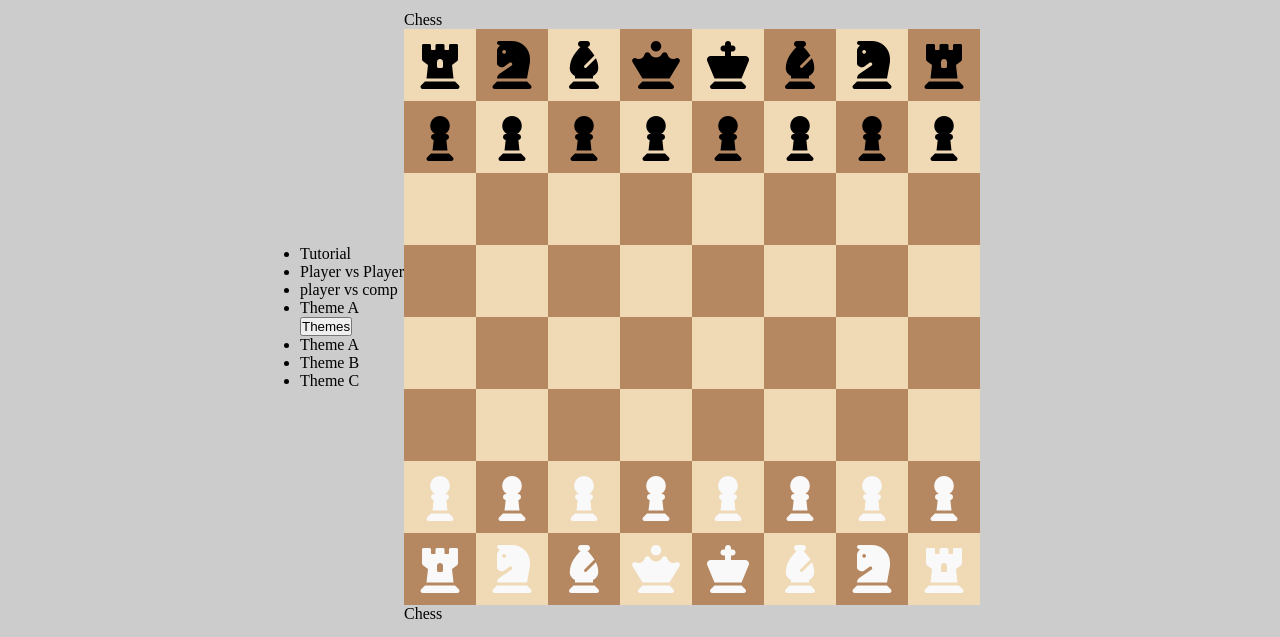
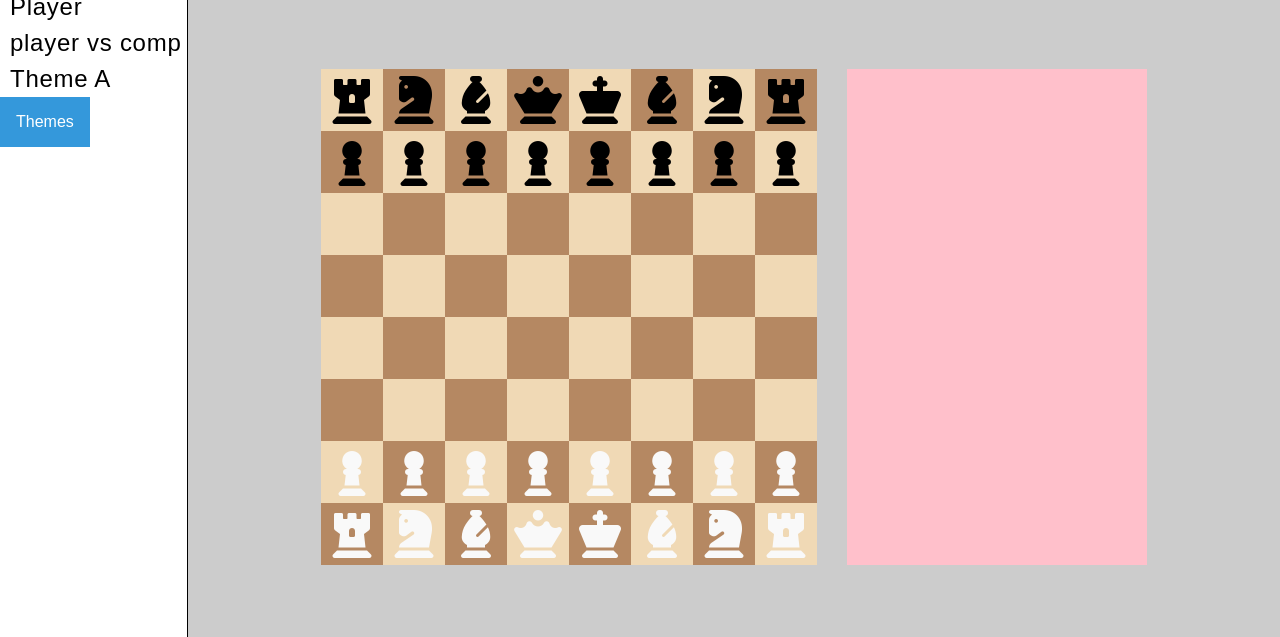
Before and after one commit to itjosephk2/chess-game, a plain HTML site: page index.html in a window 1280 px wide. Shown: the part 83-720 px from the top of the page. Drawn offline with Linux system fonts and the light colour scheme.

Commit message:
Update main.css

```diff
--- a/assets/css/main.css
+++ b/assets/css/main.css
@@ -5,10 +5,65 @@
 }
 body {
   height: 100vh;
+  width: 100%;
+  background-color: #ccc;
+  display: flex;
+  flex-direction: row;
+}
+.side-bar {
+  width: 220px;
+  height: 100vh;
+  background-color: white;
+  border-right: 1px solid #000;
+}
+.side-bar ul {
+  list-style-type: none;
+}
+.side-bar ul li {
+  font-size: 24px;
+  line-height: 1.5em;
+  letter-spacing: .03em;
+  font-family: arial, sans-serif;
+  cursor: pointer;
+  padding-left: 10px;
+}
+.side-bar ul li:hover {
+  background-color: #ccc;
+}
+.game-screen {
+  display: flex;
+  flex-direction: row;
+  justify-content: center;
+  width: 100%;
+  align-items: center;
+}
+.notation-board {
+  margin-left: 30px;
   display: flex;
   justify-content: center;
+  align-items:center;
+}
+.wrapper {
+  height: 100vh;
+  width: calc(62 * 8);
+  display: flex;
+  flex-direction: column;
+  justify-content: space-around;
   align-items: center;
-  background-color: #ccc;
+}
+.text-box {
+  border: 1px solid black;
+  background: white;
+  width: calc(62px * 8);
+  height: 38px;
+  display: flex;
+  justify-content: flex-start;
+  align-items: center;
+}
+.text-box p {
+  padding: 10px;
+  font-size: 18px;
+  font-family: arial, sans-serif;
 }
 #chess-board {
   display: flex;
@@ -25,15 +80,15 @@ body {
 }
 
 .square {
-  height: 72px;
-  width: 72px;
+  height: 62px;
+  width: 62px;
   display: flex;
   justify-content: center;
   align-items: center;
 }
 .chess-piece {
   color: #000;
-  font-size: 48px;
+  font-size:48px;
 }
 .white-piece {
   color: #F9F9F9;
@@ -49,6 +104,63 @@ body {
 .black {
   background-color: #B58862;
 }
+.red {
+  background-color: red;
+}
+.green {
+  background-color: green;
+}
 .selected  {
   color: red;
 }
+.notation-board {
+  background: pink;
+  width: 300px;
+  height: calc(8 * 62px);
+}
+
+/* dropdown */
+/* Dropdown Button */
+.dropbtn {
+  background-color: #3498DB;
+  color: white;
+  padding: 16px;
+  font-size: 16px;
+  border: none;
+  cursor: pointer;
+}
+
+/* Dropdown button on hover & focus */
+.dropbtn:hover, .dropbtn:focus {
+  background-color: #2980B9;
+}
+
+/* The container <div> - needed to position the dropdown content */
+.dropdown {
+  position: relative;
+  display: inline-block;
+}
+
+/* Dropdown Content (Hidden by Default) */
+.dropdown-content {
+  display: none;
+  position: absolute;
+  background-color: #f1f1f1;
+  min-width: 160px;
+  box-shadow: 0px 8px 16px 0px rgba(0,0,0,0.2);
+  z-index: 1;
+}
+
+/* Links inside the dropdown */
+.dropdown-content a {
+  color: black;
+  padding: 12px 16px;
+  text-decoration: none;
+  display: block;
+}
+
+/* Change color of dropdown links on hover */
+.dropdown-content a:hover {background-color: #ddd;}
+
+/* Show the dropdown menu (use JS to add this class to the .dropdown-content container when the user clicks on the dropdown button) */
+.show {display:block;}
```
